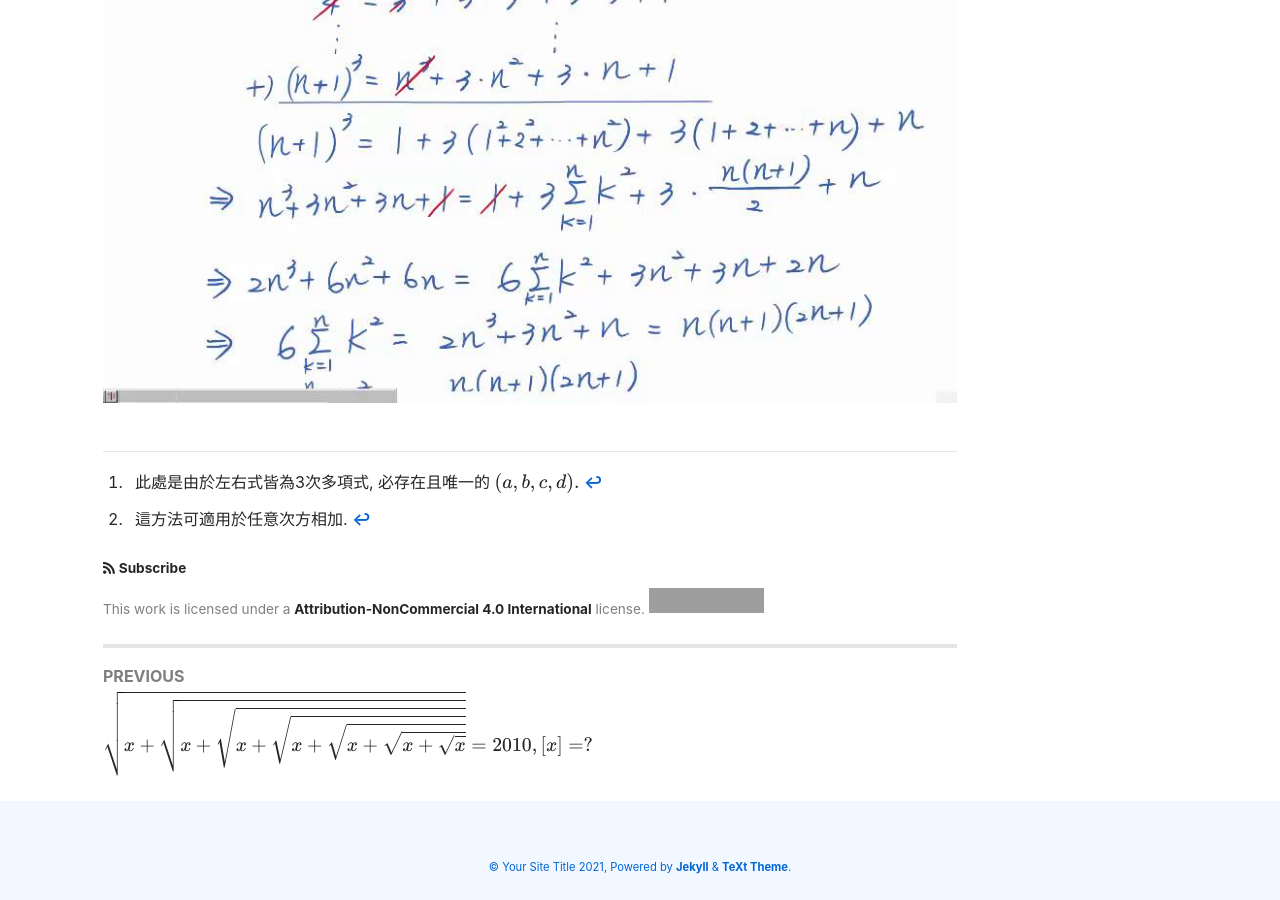
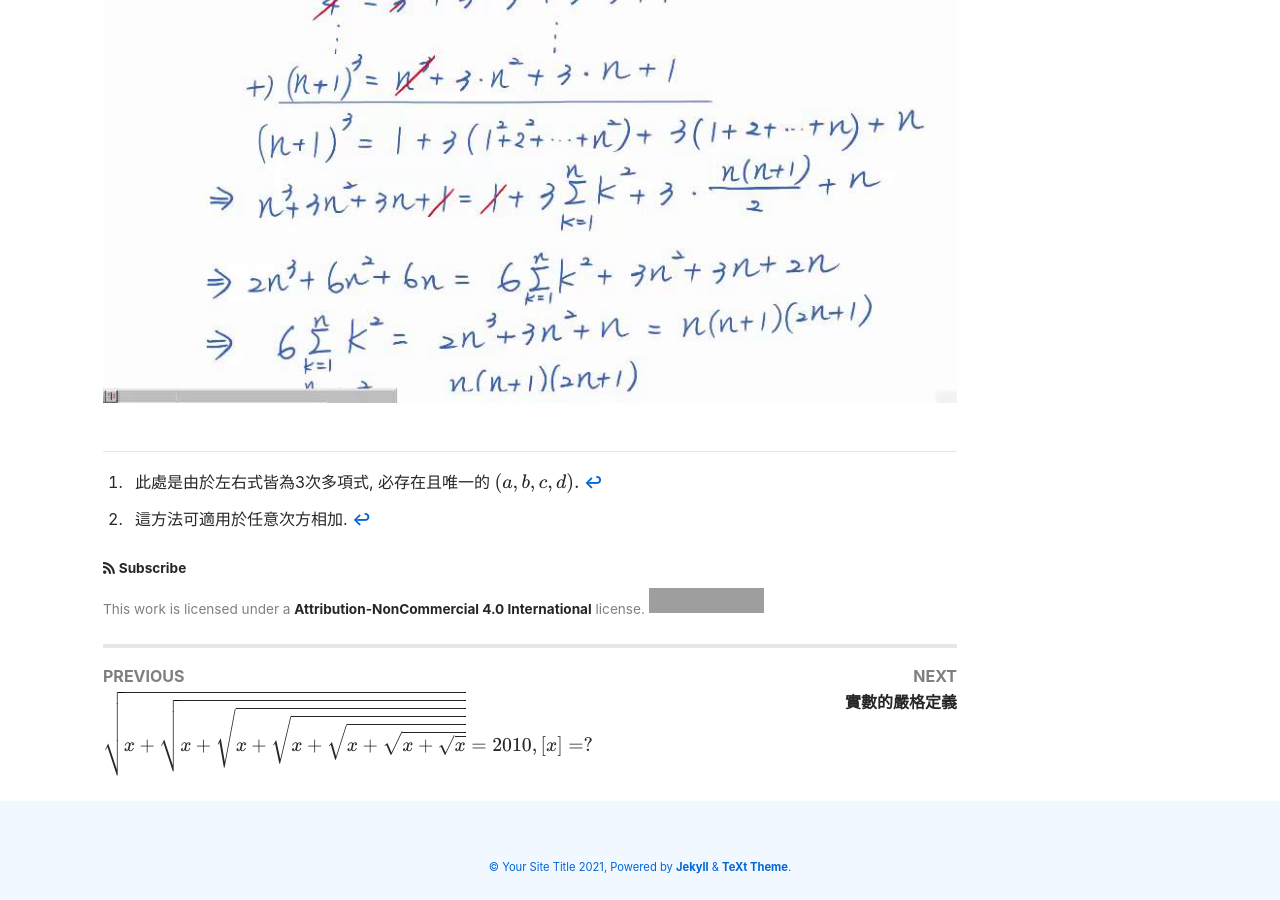
Before and after one commit to ChoCho66/ChoCho66.github.io, a Jekyll site: the page built from _posts/2021-03-04-sum_power_3.md, in a window 1280 px wide and 900 px high, scrolled down 2659 px. Built offline with Jekyll 4.4.1, drawn with Linux system fonts in a browser that asks for light colours; nearby versions of some CDN libraries; formulas are drawn with MathJax 3; grey boxes are pictures that could not be loaded.

Commit message:
20210307

```diff
--- a/_posts/2021-03-04-sum_k_pow3.md
+++ b/_posts/2021-03-04-sum_power_3.md
@@ -2,9 +2,6 @@
 title: $\sum_{k=1}^n k^3$ 的公式推導.
 tags: [math]
 ---
-
-
-
 
 
 高中有教我們公式
--- /dev/null
+++ b/_posts/2021-03-07-real_num_def.md
@@ -0,0 +1,11 @@
+---
+title: 實數的嚴格定義
+tags: [math]
+---
+
+# 前言
+
+#
+
+
+<!--more-->
```
